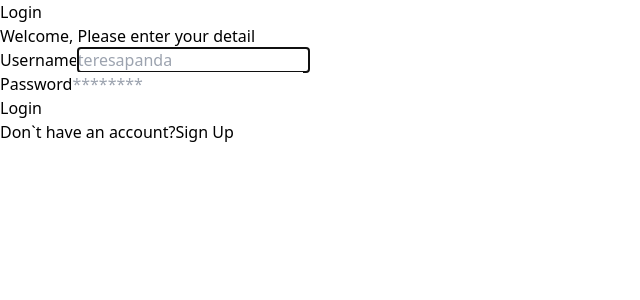
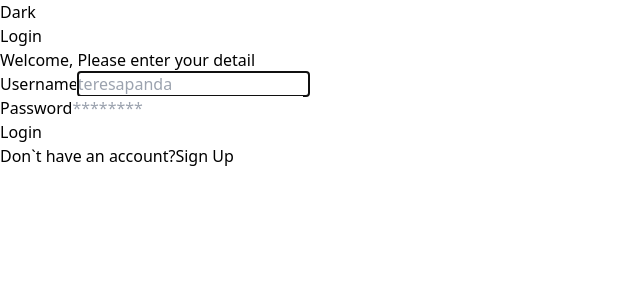
Before and after one commit to mrifdnp/React, a React (Vite) app: page /login in a window 1280 px wide. Shown: the top 300 px of the page, without its empty margins (0-640 px from the left). Built offline with nearby package versions, Linux system fonts and the light colour scheme.

Commit message:
Use Context DarkMode

```diff
--- a/src/Components/Fragments/TableCard.jsx
+++ b/src/Components/Fragments/TableCard.jsx
@@ -1,11 +1,14 @@
 /* eslint-disable react/prop-types */
 import { useEffect, useRef, useState } from "react";
 import { useSelector } from "react-redux";
+import { DarkMode } from "../../Context/DarkMode";
+import { useContext } from "react";
 
 const TableCart = (props) => {
     const { products } = props;
     const cart = useSelector((state) => state.cart.data);
     const [totalPrice, setTotalPrice] = useState(0);
+    const  {isDarkMode} = useContext(DarkMode)
 
     useEffect(() => {
         if (products.length > 0 && cart.length > 0) {
@@ -29,7 +32,8 @@
     }, [cart]);
 
     return (
-        <table className="table-auto text-left border-separate border-spacing-x-5">
+        <table className={`table-auto text-left border-separate border-spacing-x-5
+        ${isDarkMode && "text-white"} `}>
             <thead>
                 <tr>
                     <th className="w-400px">Name</th>
--- a/src/Components/Layout/Auth.jsx
+++ b/src/Components/Layout/Auth.jsx
@@ -1,12 +1,20 @@
+import { useContext } from "react";
 import { Link } from "react-router-dom";
-
+import { DarkMode } from "../../Context/DarkMode";
+import Button from './../Elements/Button/button';
 const Auth =(props) => {
 // eslint-disable-next-line react/prop-types
 const {children, name, type} = props
+const  {isDarkMode, setIsDarkMode} = useContext(DarkMode)
+{console.log(isDarkMode)}
     return (
 
-        <div className="flex justify-center min-h-screen items-center">
+        <div className={`flex justify-center min-h-screen items-center ${isDarkMode && 'bg-slate-900'}`}>
         <div className="w-full max-w-xs">
+          <Button className="absolute right-2 top-2 bg-blue-600 p-2 text-white rounded"
+            onClick={() => setIsDarkMode(!isDarkMode)}>
+            {isDarkMode ? 'Dark' :'Light' }
+          </Button>
         <h1 className=" text-3xl font-bold text-blue-600">{name}</h1>
         <p className="font-medium text-slate-500">
           Welcome, Please enter your detail
--- a/src/Components/Layout/Navbar.jsx
+++ b/src/Components/Layout/Navbar.jsx
@@ -3,13 +3,15 @@
 import Button from "../Elements/Button/button"
 import { useSelector } from "react-redux";
 import { useEffect } from "react";
+import { useContext } from "react";
+import { DarkMode } from "../../Context/DarkMode";
 
 
 const Navbar =()=>{
 
     const [totalCart,setTotalCart]=useState(0)
     const cart = useSelector((state)=>state.cart.data)
-
+    const  {isDarkMode, setIsDarkMode} = useContext(DarkMode)
     useEffect(()=>{
       const sum = cart.reduce((acc,item)=>{
        return acc+item.qty  ;
@@ -32,6 +34,10 @@
         <div className="flex items-center bg-gray-800 p-2 rounded-md ml-5">
             {totalCart}
         </div>
+        <Button className="right-2 top-2 p-2 text-white rounded"
+            onClick={() => setIsDarkMode(!isDarkMode)}>
+            {isDarkMode ? 'Dark' :'Light' }
+          </Button>
       </div>
     )
 }
--- /dev/null
+++ b/src/Context/DarkMode.jsx
@@ -0,0 +1,16 @@
+/* eslint-disable react/prop-types */
+import { createContext, useState } from "react";
+
+const DarkModeContext=createContext()
+
+const DarkModeContextProvider = ({children})=>{
+    const [isDarkMode, setIsDarkMode] = useState(true)
+    return (
+        <DarkModeContext.Provider value={{ isDarkMode, setIsDarkMode }}>
+            {children}
+        </DarkModeContext.Provider>
+    )
+}
+
+export const DarkMode = DarkModeContext;
+export default DarkModeContextProvider
--- a/src/Pages/products.jsx
+++ b/src/Pages/products.jsx
@@ -6,6 +6,8 @@
 
 import TableCart from "../Components/Fragments/TableCard";
 import Navbar from './../Components/Layout/Navbar';
+import { useContext } from "react";
+import { DarkMode } from "../Context/DarkMode";
 
 
 
@@ -15,7 +17,8 @@
 //   const [totalPrice, setTotalPrice] = useState(0);
   const [products, setProducts] = useState([]);
 
-
+  // eslint-disable-next-line no-unused-vars
+  const  {isDarkMode, setIsDarkMode} = useContext(DarkMode)
 
   useEffect(() => {
     getProducts((data) => {
@@ -32,7 +35,7 @@
   return (
     <>
      <Navbar/>
-      <div className="flex justify-center py-5">
+      <div className={`flex justify-center py-5 ${isDarkMode && 'bg-slate-900'}`}>
         <div className="w-3/4 flex flex-wrap my-2 gap-4">
           {products.length > 0 && products.map((products) => (
             <CardProduct key={products.id}>
```
Also changed, not shown: src/main.jsx (+5 -2 lines).
